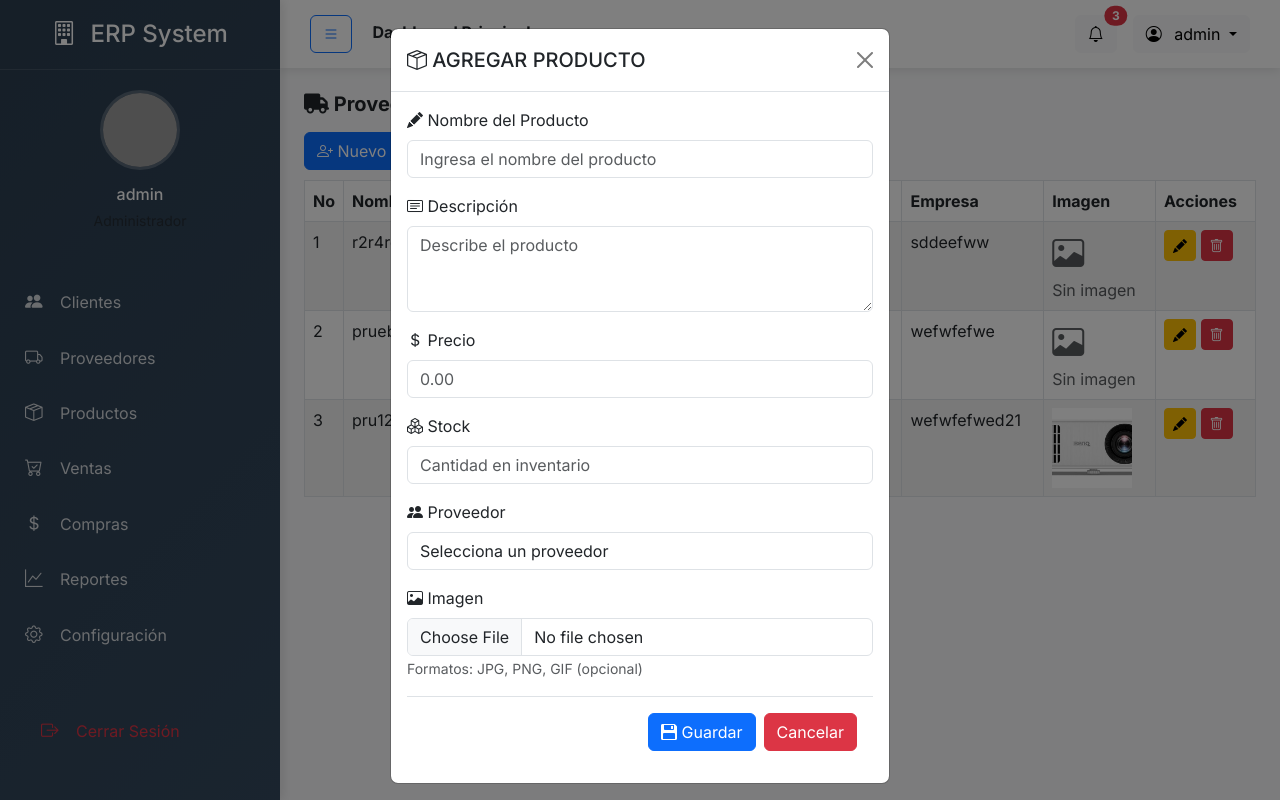
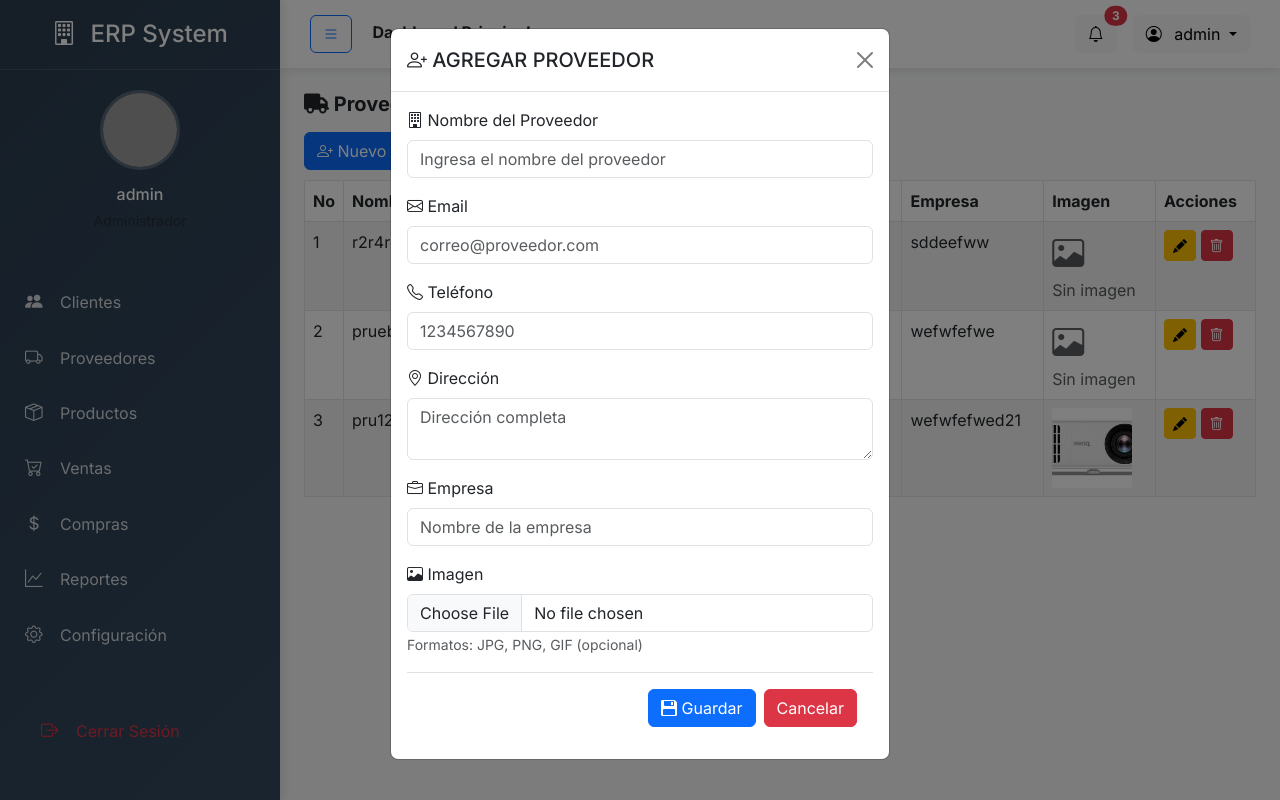
Before and after one commit to Ernest4567/ProyectWed, a PHP site: page /ProyectWed/modules/proveedores/readproveedores.php in a window 1280 px wide, after a click on "Nuevo". Run offline with PHP 8.4, Linux system fonts and the light colour scheme; a user stored in the database is signed in; data comes from the database, SQL or seed files in the repository; grey boxes are pictures that could not be loaded.

Commit message:
corresion de un error

```diff
--- a/modules/proveedores/createeprovedor.php
+++ b/modules/proveedores/createeprovedor.php
@@ -3,10 +3,10 @@ require_once dirname(__DIR__, 2) . '/config/db.php';
 
 if ($_SERVER['REQUEST_METHOD'] === 'POST') {
     $nombre = (isset($_POST['nombre']) ? $_POST['nombre'] : "");
-    $descripcion = (isset($_POST['descripcion']) ? $_POST['descripcion'] : "");
-    $precio = (isset($_POST['precio']) ? $_POST['precio'] : "");
-    $stock = (isset($_POST['stock']) ? $_POST['stock'] : "");
-    $proveedor_id = (isset($_POST['proveedor_id']) ? $_POST['proveedor_id'] : "");
+    $email = (isset($_POST['email']) ? $_POST['email'] : "");
+    $telefono = (isset($_POST['telefono']) ? $_POST['telefono'] : "");
+    $direccion = (isset($_POST['direccion']) ? $_POST['direccion'] : "");
+    $empresa = (isset($_POST['empresa']) ? $_POST['empresa'] : "");
 
     $imagen = "";
     if (isset($_FILES['imagen']) && $_FILES['imagen']['error'] === UPLOAD_ERR_OK) {
@@ -26,82 +26,72 @@ if ($_SERVER['REQUEST_METHOD'] === 'POST') {
             $imagen = $nombreLimpio;
         } else {
             echo '<div class="alert alert-warning" role="alert">
-  Advertencia: No se pudo subir la imagen, pero el producto será creado sin imagen.
+  Advertencia: No se pudo subir la imagen, pero el proveedor será creado sin imagen.
 </div>';
         }
     }
 
     try {
-        $stmt = $conn->prepare("INSERT INTO productos(id, nombre, descripcion, precio, stock, imagen, proveedor_id) VALUES(null,:nombre,:descripcion,:precio,:stock,:imagen,:proveedor_id)");
+        $stmt = $conn->prepare("INSERT INTO proveedores(nombre, email, telefono, direccion, empresa, imagen) VALUES(:nombre,:email,:telefono,:direccion,:empresa,:imagen)");
         $stmt->bindParam(":nombre", $nombre);
-        $stmt->bindParam(":descripcion", $descripcion);
-        $stmt->bindParam(":precio", $precio);
-        $stmt->bindParam(":stock", $stock);
+        $stmt->bindParam(":email", $email);
+        $stmt->bindParam(":telefono", $telefono);
+        $stmt->bindParam(":direccion", $direccion);
+        $stmt->bindParam(":empresa", $empresa);
         $stmt->bindParam(":imagen", $imagen);
-        $stmt->bindParam(":proveedor_id", $proveedor_id);
 
         if ($stmt->execute()) {
             echo '<div class="alert alert-success" role="alert">
-  Producto agregado correctamente <a href="readproducto.php" class="alert-link">Volver a productos</a>.
+  Proveedor agregado correctamente <a href="readproveedores.php" class="alert-link">Volver a proveedores</a>.
 </div>';
         } else {
             echo '<div class="alert alert-danger" role="alert">
-  Error al agregar el producto <a href="readproducto.php" class="alert-link">Intenta nuevamente</a>.
+  Error al agregar el proveedor <a href="readproveedores.php" class="alert-link">Intenta nuevamente</a>.
 </div>';
         }
     } catch (PDOException $e) {
-        echo '<div class="alert alert-danger" role="alert">
-  Error: ' . $e->getMessage() . '
-</div>';
+        echo "Error: " . $e->getMessage();
     }
 }
 ?>
-<!-- Modal de Crear Producto -->
+<!-- Modal de Crear Proveedor -->
 <div class="modal" id="create" tabindex="-1" aria-labelledby="modalLoginLabel" aria-hidden="true">
     <div class="modal-dialog">
         <div class="modal-content">
             <div class="modal-header">
-                <h5 class="modal-title center" id="modalLoginLabel"><i class="bi bi-box-seam"></i> AGREGAR PRODUCTO</h5>
+                <h5 class="modal-title center" id="modalLoginLabel"><i class="bi bi-person-plus"></i> AGREGAR PROVEEDOR</h5>
                 <button type="button" class="btn-close" data-bs-dismiss="modal" aria-label="Close"></button>
             </div>
             <form action="" method="post" enctype="multipart/form-data">
                 <div class="modal-body">
                     <div class="mb-3">
-                        <i class="bi bi-pencil-fill"></i>
-                        <label for="inputNombre" class="form-label"> Nombre del Producto</label>
-                        <input type="text" class="form-control" id="inputNombre" name="nombre" placeholder="Ingresa el nombre del producto" required />
+                        <i class="bi bi-building"></i>
+                        <label for="inputNombre" class="form-label"> Nombre del Proveedor</label>
+                        <input type="text" class="form-control" id="inputNombre" name="nombre" placeholder="Ingresa el nombre del proveedor" required />
                     </div>
                     <div class="mb-3">
-                        <i class="bi bi-card-text"></i>
-                        <label for="inputDescripcion" class="form-label"> Descripción</label>
-                        <textarea class="form-control" id="inputDescripcion" name="descripcion" rows="3" placeholder="Describe el producto" required></textarea>
+                        <i class="bi bi-envelope"></i>
+                        <label for="inputEmail" class="form-label"> Email</label>
+                        <input type="email" class="form-control" id="inputEmail" name="email" placeholder="correo@proveedor.com" required />
                     </div>
                     <div class="mb-3">
-                        <i class="bi bi-currency-dollar"></i>
-                        <label for="inputPrecio" class="form-label"> Precio</label>
-                        <input type="number" step="0.01" class="form-control" id="inputPrecio" name="precio" placeholder="0.00" required />
+                        <i class="bi bi-telephone"></i>
+                        <label for="inputTelefono" class="form-label"> Teléfono</label>
+                        <input type="text" class="form-control" id="inputTelefono" name="telefono" placeholder="1234567890" required />
                     </div>
                     <div class="mb-3">
-                        <i class="bi bi-boxes"></i>
-                        <label for="inputStock" class="form-label"> Stock</label>
-                        <input type="number" class="form-control" id="inputStock" name="stock" placeholder="Cantidad en inventario" required />
+                        <i class="bi bi-geo-alt"></i>
+                        <label for="inputDireccion" class="form-label"> Dirección</label>
+                        <textarea class="form-control" id="inputDireccion" name="direccion" rows="2" placeholder="Dirección completa" required></textarea>
                     </div>
                     <div class="mb-3">
-                        <i class="bi bi-people-fill"></i>
-                        <label for="inputProveedor" class="form-label"> Proveedor</label>
-                        <select class="form-control" id="inputProveedor" name="proveedor_id" required>
-                            <option value="" disabled selected>Selecciona un proveedor</option>
-                            <?php
-                            $proveedores = $conn->query("SELECT id, nombre FROM proveedores")->fetchAll(PDO::FETCH_ASSOC);
-                            foreach ($proveedores as $proveedor) {
-                                echo '<option value="' . $proveedor['id'] . '">' . htmlspecialchars($proveedor['nombre']) . '</option>';
-                            }
-                            ?>
-                        </select>
+                        <i class="bi bi-briefcase"></i>
+                        <label for="inputEmpresa" class="form-label"> Empresa</label>
+                        <input type="text" class="form-control" id="inputEmpresa" name="empresa" placeholder="Nombre de la empresa" required />
                     </div>
                     <div class="mb-3">
                         <i class="bi bi-image"></i>
-                        <label for="inputImage" class="form-label"> Imagen</label>
+                        <label for="inputImagen" class="form-label"> Imagen</label>
                         <input type="file" class="form-control" name="imagen" id="imagen" accept="image/*" />
                         <small class="text-muted">Formatos: JPG, PNG, GIF (opcional)</small>
                     </div>
```
Also changed, not shown: imagen/1765483795_693b25130e02d.png (added), imagen/1765483990_693b25d69d555.png (added), imagen/1765484584_693b282828225.png (added), imagen/1765484622_693b284e34516.png (added), imagen/1765484680_693b2888880a9.png (added), modules/proveedores/readproveedores.php (line endings or trailing spaces).
